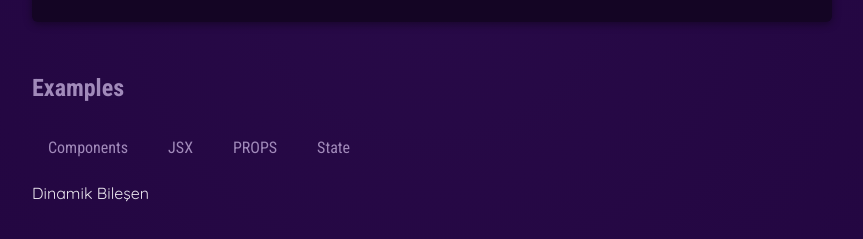
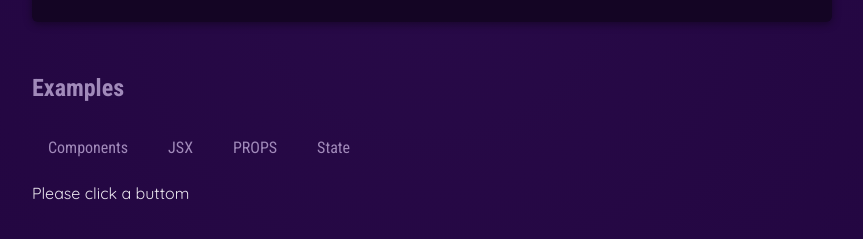
Before and after one commit to nergiz56/react_project, a React (Vite) app: page / in a window 1280 px wide. Shown: the part 677-916 px from the top of the page, without its empty margins (208-1071 px from the left). Built offline with nearby package versions, Linux system fonts and the light colour scheme.

Commit message:
useState kullanımı

```diff
--- a/src/App.jsx
+++ b/src/App.jsx
@@ -1,16 +1,25 @@
+import { useState } from 'react';
+
 import { CORE_CONCEPTS } from './data.js';
 import Header from './components/Header/Header.jsx';
 import CoreConcept from './components/CoreConcept.jsx';
 import TabButton from './components/TabButton.jsx';
 
+// tab-> sekme,
+// kullandığın veri türlerine(const, let, var vesaylevesayle) dikkat etmen gerekiyor çünkü hata verme ihtimali yüksek!
 
 
 function App() {
 
+  const [selectedTopic, setSelectedTopic] = useState("Please click a buttom ");
+
   function handleSelect(selectedButton){
     //selectedBUttom=> 'Components', 'JSX','PROPS','State'
-    console.log(selectedButton);
+    setSelectedTopic(selectedButton);
+    //console.log(selectedTopic);
   }
+
+  console.log('App component executing');
 
   return (
     <div>
@@ -37,7 +46,7 @@ function App() {
             <TabButton onSelect={() => handleSelect ('props')} >PROPS</TabButton>
             <TabButton onSelect={() => handleSelect ('state')} >State</TabButton>
           </menu>
-          Dinamik Bileşen
+          {selectedTopic}
         </section>
       </main>
     </div>
```
